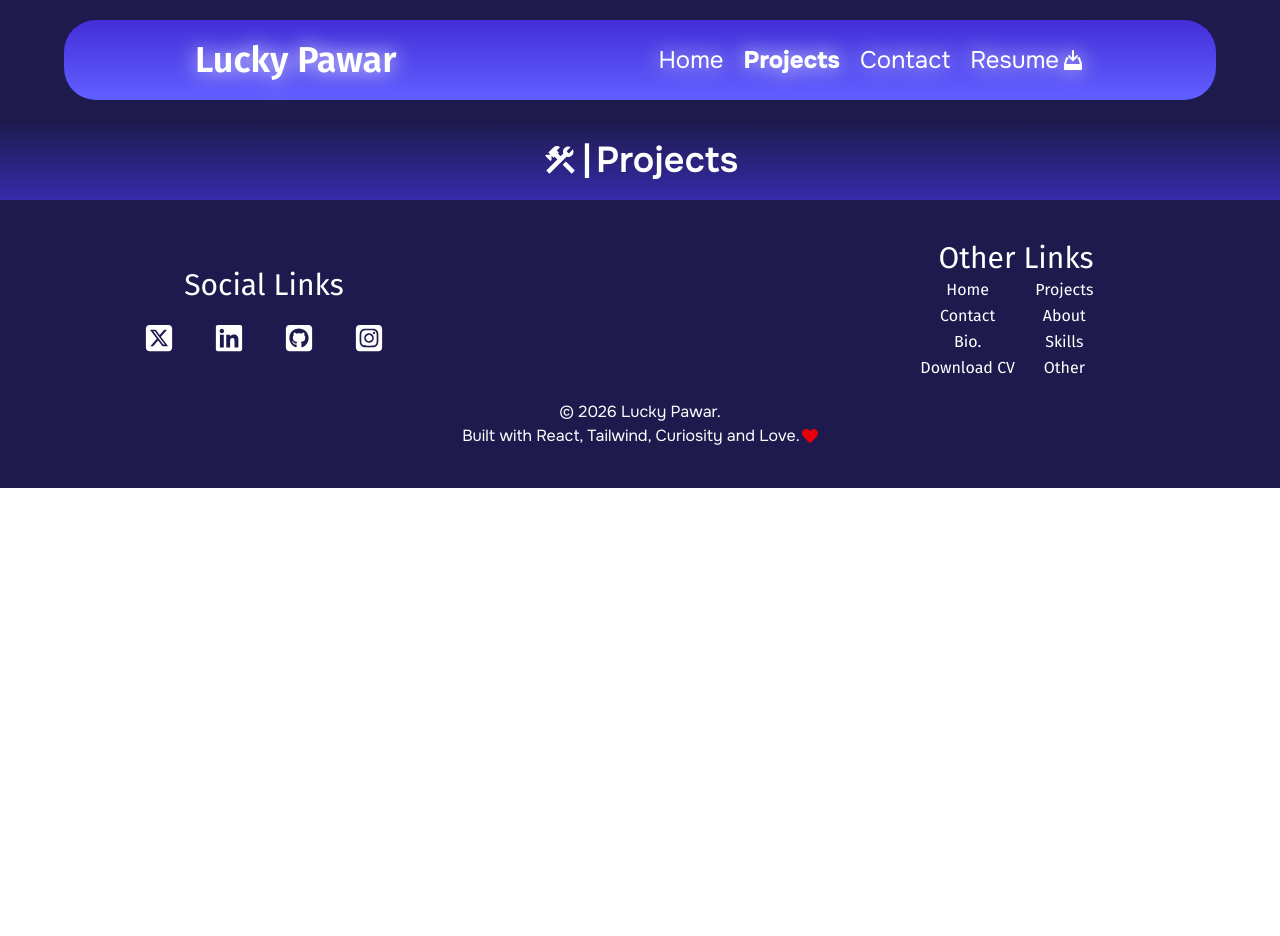
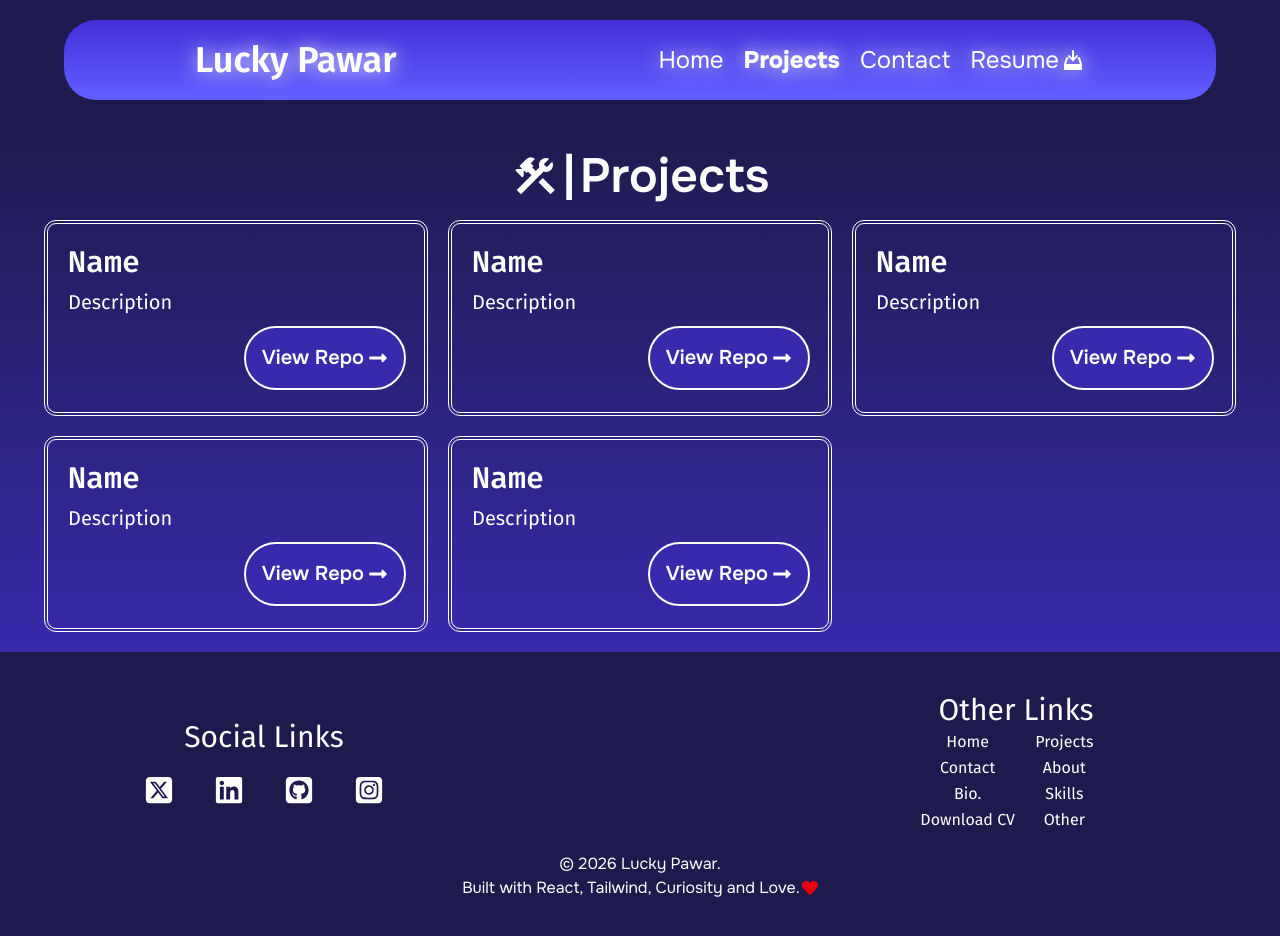
Before and after one commit to lucky-KRMU/Portfolio, a React app: page /projects in a window 1280 px wide. Shown: the top 936 px of the page. Before the commit the page ends 800 px from the top, so only its background shows below. Built offline with nearby package versions, Linux system fonts and the light colour scheme; the HTML template or start-up script is replaced by a standard one.

Commit message:
add style to ProjectsCard

```diff
--- a/src/Components/Projects/Projects.jsx
+++ b/src/Components/Projects/Projects.jsx
@@ -1,18 +1,58 @@
 import React from 'react'
 import { MdConstruction } from "react-icons/md";
+import { FaLongArrowAltRight } from "react-icons/fa"
+
+const ProjectCard = ({ projectName, projectDescription }) => {
+  return (
+    <>
+      <div className='w-[50vw] p-5 bg-transparent rounded-xl border-double border-white border-4 cursor-pointer
+      flex flex-col items-start justify-center gap-1 duration-200 ease-in-out
+
+      md:w-[30vw]
+      lg:w-[30vw]
+      lg:gap-2
+
+      hover:scale-[1.05]
+      hover:bg-sky-500'>
+        <h1 className='text-3xl text-white font-[Fira_Code] font-semibold'>{projectName}</h1>
+        <h4 className='text-xl text-white font-[Fira_Sans]'>{projectDescription}</h4>
+        <button className='self-end font-[Onest] font-semibold text-white text-l p-2 my-1 bg-indigo-800 rounded-2xl outline-2 outline-white duration-75 cursor-pointer
+        flex items-center justify-center gap-1
+
+        hover:outline-4
+        hover:italic
+
+        md:text-xl
+        md:p-4
+        md:rounded-4xl'>View Repo<FaLongArrowAltRight /></button>
+      </div>
+    </>
+  );
+}
 
 
 function Projects() {
   return (
     <>
-    <section id="projects" className='w-full p-5 bg-linear-to-b from-indigo-950 to-indigo-800'>
-      <h1 className='flex items-center justify-center gap-1 text-3xl font-[Onest] font-semibold text-white cursor-pointer duration-200
+      <section id="projects" className='w-full p-5 bg-linear-to-b from-indigo-950 to-indigo-800 flex flex-col gap-2 items-center justify-center'>
+        <h1 className='flex items-center justify-center gap-1 text-4xl font-[Onest] font-semibold text-white cursor-pointer duration-200 my-3
 
-      md:text-4xl
+      md:text-5xl
       md:hover:gap-4
       md:hover:font-bold'><MdConstruction /> | <span>Projects</span></h1>
+        <div id="projectsCards" className='grid grid-cols-1 gap-5
 
-    </section>
+        md:grid-cols-2
+        md:gap-4
+        lg:grid-cols-3
+        lg:gap-5'>
+          <ProjectCard projectName="Name" projectDescription="Description" />
+          <ProjectCard projectName="Name" projectDescription="Description" />
+          <ProjectCard projectName="Name" projectDescription="Description" />
+          <ProjectCard projectName="Name" projectDescription="Description" />
+          <ProjectCard projectName="Name" projectDescription="Description" />
+        </div>
+      </section>
     </>
   )
 }
```
